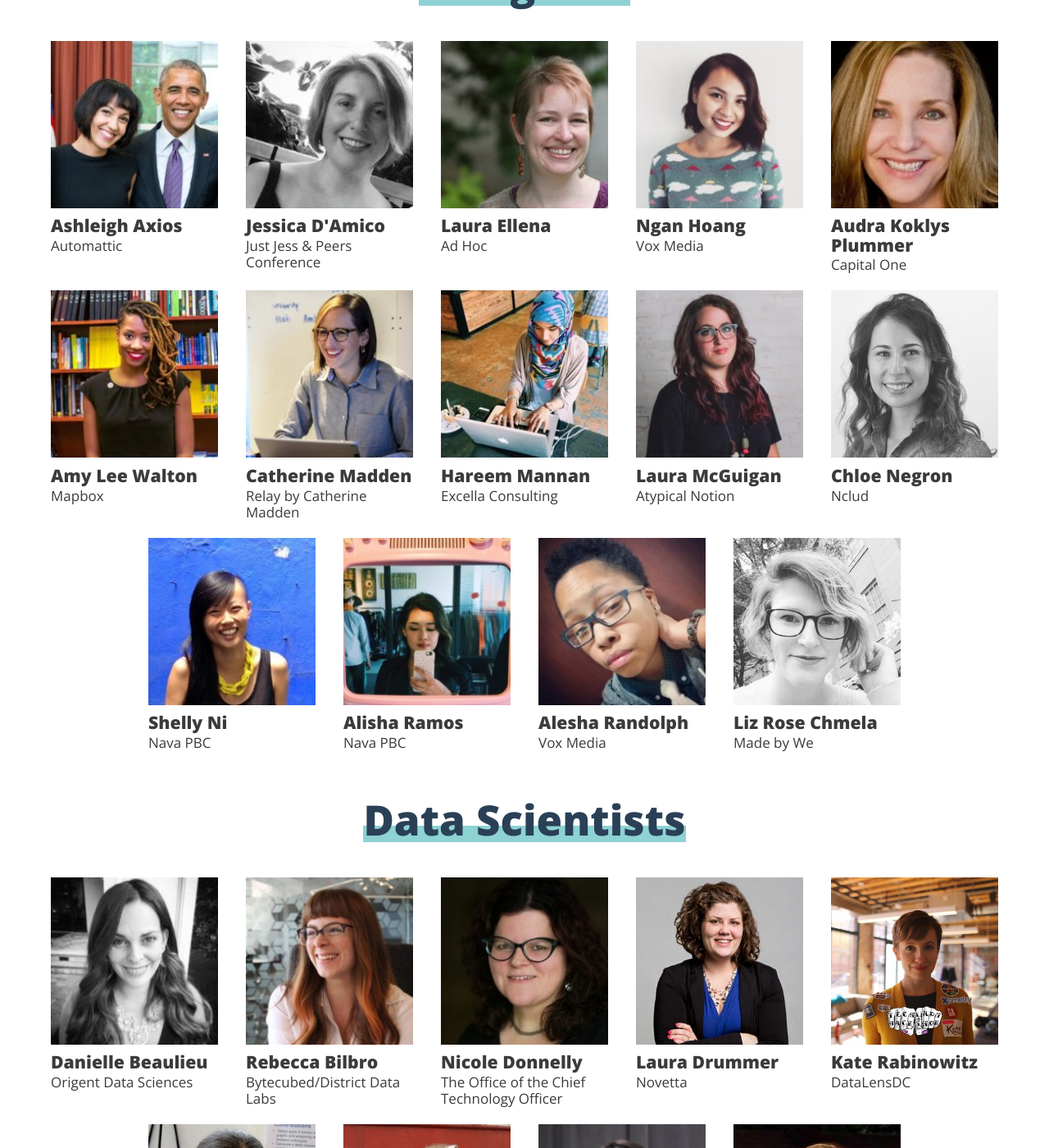
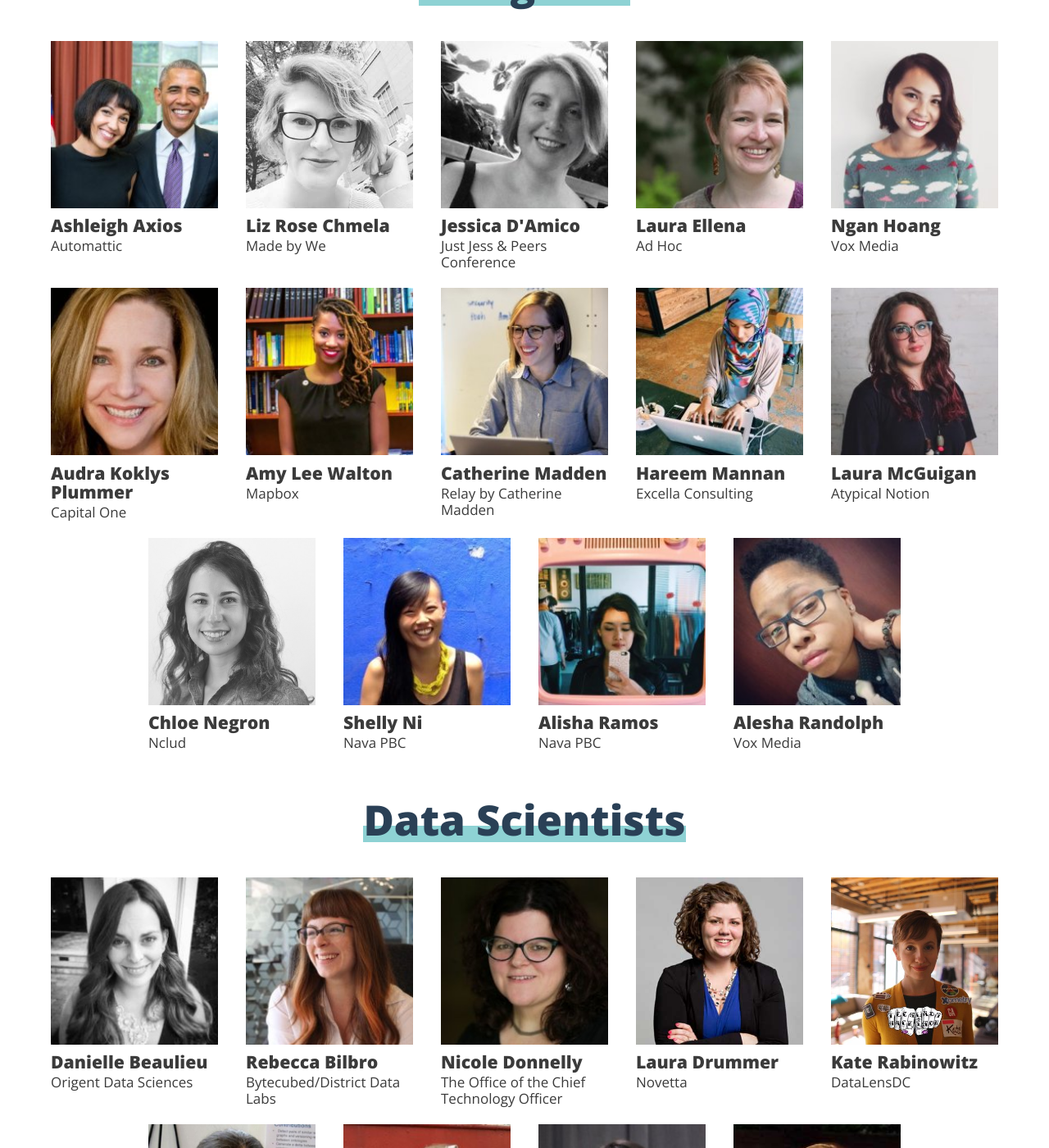
Before and after one commit to dcfemtech/dcfemtech.github.io, a Jekyll site: the page built from awards.html, in a window 1280 px wide and 1400 px high, scrolled down 2282 px. Shown: the whole window at 82% size. Built offline with Jekyll 4.4.1, drawn with Linux system fonts in a browser that asks for light colours.

Commit message:
move liz

```diff
--- a/awards-2017-media.markdown
+++ b/awards-2017-media.markdown
@@ -76,6 +76,8 @@ We are pleased to announce that the award recipients are:
 
 - Ashleigh Axios, Automattic
 
+- Liz Rose Chmela, Made by We
+
 - Jessica D'Amico, Just Jess & Peers Conference
 
 - Laura Ellena, Ad Hoc
@@ -99,8 +101,6 @@ We are pleased to announce that the award recipients are:
 - Alisha Ramos, Nava PBC
 
 - Alesha Randolph, Vox Media
-
-- Liz Rose Chmela, Made by We
 
 ## Data Science:
 
--- a/awards.html
+++ b/awards.html
@@ -159,6 +159,11 @@ redirect_from:
           <p>Automattic</p>
         </li>
         <li>
+          <img src="assets/awards-2017/designers/liz.jpg" aria-hidden>
+          <h3>Liz Rose Chmela</h3>
+          <p>Made by We</p>
+        </li>
+        <li>
           <img src="assets/awards-2017/designers/jessica.jpg" aria-hidden>
           <h3>Jessica D'Amico</h3>
           <p>Just Jess & Peers Conference</p>
@@ -217,11 +222,6 @@ redirect_from:
           <img src="assets/awards-2017/designers/alesha.jpg" aria-hidden>
           <h3>Alesha Randolph</h3>
           <p>Vox Media</p>
-        </li>
-        <li>
-          <img src="assets/awards-2017/designers/liz.jpg" aria-hidden>
-          <h3>Liz Rose Chmela</h3>
-          <p>Made by We</p>
         </li>
       </ul>
     </div>
```
